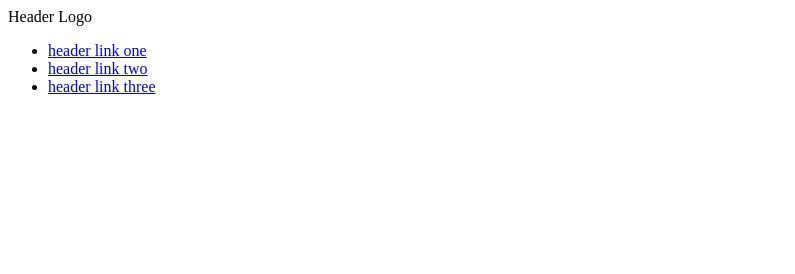
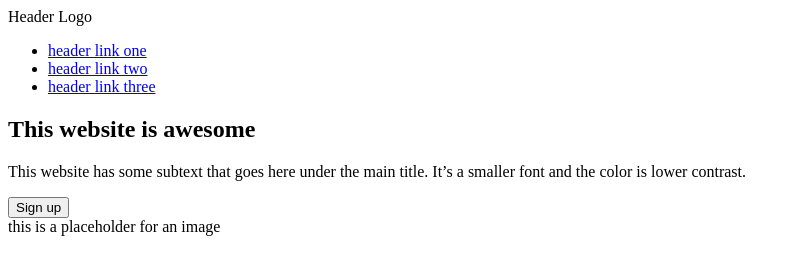
Before and after one commit to rjmachen/landing-page, a plain HTML site: page index.html in a window 1280 px wide. Shown: the whole page, without its empty margins (0-795 px from the left). Drawn offline with Linux system fonts and the light colour scheme.

Commit message:
Finished out the header with a frame of the hero section.

```diff
--- a/index.html
+++ b/index.html
@@ -18,5 +18,23 @@
                     <li><a href="#">header link three</a></li>
                 </ul>
             </nav>
+
+            <section class="hero">
+                <div class="hero-text">
+                  <h1>This website is awesome</h1>
+                  <p>
+                    This website has some subtext that goes here under the main title.
+                    It’s a smaller font and the color is lower contrast.
+                  </p>
+                  <button>Sign up</button>
+                </div>
+
+                <div class="hero-image">
+                  <div class="image-placeholder">this is a placeholder for an image</div>
+                </div>
+              </section>
+            </div>
+          </header>
+
 </body>
 </html>
```
